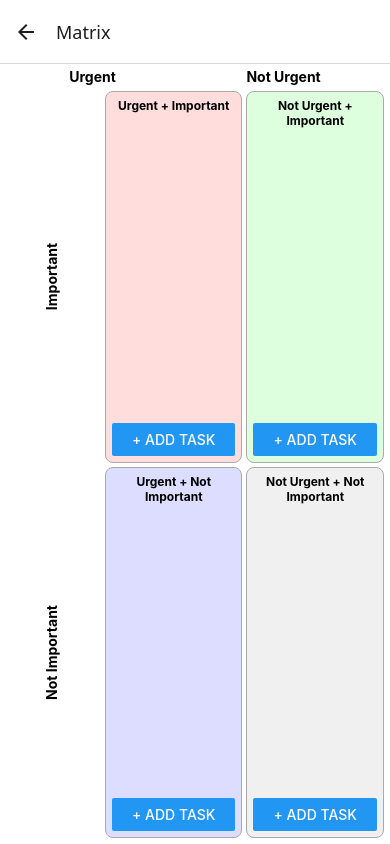
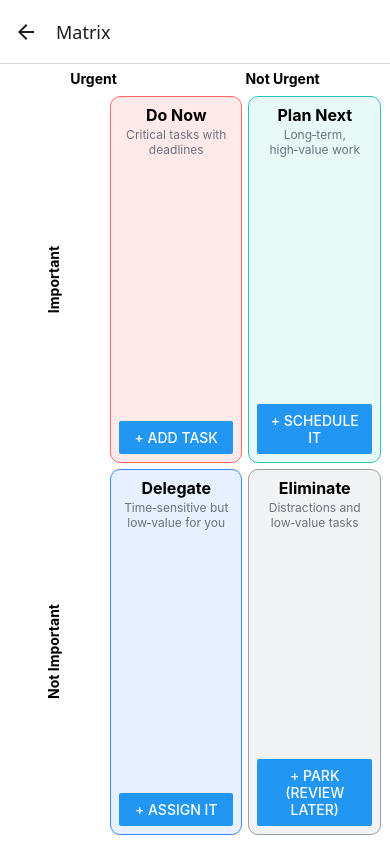
Before and after one commit to araltos/eisenhower_app, a React Native app: screen /Matrix in a window 390 px wide. Built offline with nearby package versions, Linux system fonts and the light colour scheme.

Commit message:
ui: clearer quadrant labels/colors + chore: add .env.example and tighten .gitignore

```diff
--- a/src/screens/MatrixScreen.tsx
+++ b/src/screens/MatrixScreen.tsx
@@ -11,10 +11,10 @@ import {
 
 export default function MatrixScreen() {
   const [tasks, setTasks] = useState({
-    urgentImportant: [] as string[],
-    notUrgentImportant: [] as string[],
-    urgentNotImportant: [] as string[],
-    notUrgentNotImportant: [] as string[],
+    urgentImportant: [] as string[],        // Q1 → Do Now
+    notUrgentImportant: [] as string[],     // Q2 → Plan Next
+    urgentNotImportant: [] as string[],     // Q3 → Delegate
+    notUrgentNotImportant: [] as string[],  // Q4 → Eliminate
   });
 
   const [newTask, setNewTask] = useState('');
@@ -27,7 +27,7 @@ export default function MatrixScreen() {
     if (!newTask || !activeQuadrant) return;
     setTasks(prev => ({
       ...prev,
-      [activeQuadrant]: [...prev[activeQuadrant], newTask],
+      [activeQuadrant]: [...prev[activeQuadrant], newTask.trim()],
     }));
     setNewTask('');
     setActiveQuadrant(null);
@@ -50,7 +50,7 @@ export default function MatrixScreen() {
     if (!editingTask) return;
     setTasks(prev => {
       const updated = [...prev[editingTask.quadrant]];
-      updated[editingTask.index] = editText;
+      updated[editingTask.index] = editText.trim();
       return { ...prev, [editingTask.quadrant]: updated };
     });
     setEditingTask(null);
@@ -59,7 +59,6 @@ export default function MatrixScreen() {
 
   const renderTask = (quadrant: keyof typeof tasks, item: string, index: number) => {
     const isEditing = editingTask?.quadrant === quadrant && editingTask.index === index;
-
     return (
       <View style={styles.taskRow}>
         {isEditing ? (
@@ -68,6 +67,7 @@ export default function MatrixScreen() {
               style={styles.input}
               value={editText}
               onChangeText={setEditText}
+              placeholder="Edit task..."
             />
             <Button title="Save" onPress={saveEdit} />
           </>
@@ -88,18 +88,46 @@ export default function MatrixScreen() {
     );
   };
 
-  const renderQuadrant = (
-    title: string,
-    key: keyof typeof tasks,
-    style: any
-  ) => (
-    <View style={[styles.cell, style]}>
-      <Text style={styles.cellTitle}>{title}</Text>
+  const quadrantMeta: Record<keyof typeof tasks, { title: string; subtitle: string; style: any; addLabel: string }> = {
+    urgentImportant: {
+      title: 'Do Now',
+      subtitle: 'Critical tasks with deadlines',
+      style: styles.q1,
+      addLabel: 'Add task',
+    },
+    notUrgentImportant: {
+      title: 'Plan Next',
+      subtitle: 'Long‑term, high‑value work',
+      style: styles.q2,
+      addLabel: 'Schedule it',
+    },
+    urgentNotImportant: {
+      title: 'Delegate',
+      subtitle: 'Time‑sensitive but low‑value for you',
+      style: styles.q3,
+      addLabel: 'Assign it',
+    },
+    notUrgentNotImportant: {
+      title: 'Eliminate',
+      subtitle: 'Distractions and low‑value tasks',
+      style: styles.q4,
+      addLabel: 'Park (review later)',
+    },
+  };
+
+  const renderQuadrant = (key: keyof typeof tasks) => {
+    const meta = quadrantMeta[key];
+    return (
+      <View style={[styles.cell, meta.style]}>
+        <Text style={styles.title}>{meta.title}</Text>
+        <Text style={styles.subtitle}>{meta.subtitle}</Text>
+
         <FlatList
           data={tasks[key]}
           keyExtractor={(item, index) => item + index}
           renderItem={({ item, index }) => renderTask(key, item, index)}
         />
+
         {activeQuadrant === key ? (
           <View style={styles.inputContainer}>
             <TextInput
@@ -111,10 +139,11 @@ export default function MatrixScreen() {
             <Button title="Save" onPress={addTask} />
           </View>
         ) : (
-        <Button title="+ Add Task" onPress={() => setActiveQuadrant(key)} />
+          <Button title={`+ ${meta.addLabel}`} onPress={() => setActiveQuadrant(key)} />
         )}
       </View>
     );
+  };
 
   return (
     <View style={styles.outerContainer}>
@@ -134,12 +163,12 @@ export default function MatrixScreen() {
         {/* The 2x2 Grid */}
         <View style={{ flex: 1 }}>
           <View style={styles.row}>
-            {renderQuadrant('Urgent + Important', 'urgentImportant', styles.urgentImportant)}
-            {renderQuadrant('Not Urgent + Important', 'notUrgentImportant', styles.notUrgentImportant)}
+            {renderQuadrant('urgentImportant')}
+            {renderQuadrant('notUrgentImportant')}
           </View>
           <View style={styles.row}>
-            {renderQuadrant('Urgent + Not Important', 'urgentNotImportant', styles.urgentNotImportant)}
-            {renderQuadrant('Not Urgent + Not Important', 'notUrgentNotImportant', styles.notUrgentNotImportant)}
+            {renderQuadrant('urgentNotImportant')}
+            {renderQuadrant('notUrgentNotImportant')}
           </View>
         </View>
       </View>
@@ -148,62 +177,62 @@ export default function MatrixScreen() {
 }
 
 const styles = StyleSheet.create({
-  outerContainer: { flex: 1, backgroundColor: '#fff', padding: 4 },
+  outerContainer: { flex: 1, backgroundColor: '#fff', padding: 6 },
   container: { flex: 1, flexDirection: 'row' },
   row: { flex: 1, flexDirection: 'row' },
 
   cell: {
     flex: 1,
     borderWidth: 1,
-    borderColor: '#aaa',
-    padding: 6,
-    margin: 2,
-    borderRadius: 8,
+    borderColor: '#d1d5db',
+    padding: 8,
+    margin: 3,
+    borderRadius: 10,
     backgroundColor: '#fafafa',
   },
-  cellTitle: {
-    fontSize: 12,
-    fontWeight: 'bold',
-    marginBottom: 6,
-    textAlign: 'center',
-  },
+
+  // Titles and subtitles (clear hierarchy)
+  title: { fontSize: 16, fontWeight: '700', textAlign: 'center', marginBottom: 2 },
+  subtitle: { fontSize: 12, color: '#6b7280', textAlign: 'center', marginBottom: 8 },
+
+  // Task row and controls
   taskRow: {
     flexDirection: 'row',
     alignItems: 'center',
     justifyContent: 'space-between',
     marginVertical: 2,
   },
-  task: { fontSize: 12, flex: 1 },
+  task: { fontSize: 13, flex: 1 },
   actions: { flexDirection: 'row', marginLeft: 6 },
-  edit: { marginHorizontal: 4, fontSize: 14 },
-  delete: { marginHorizontal: 4, fontSize: 14, color: 'red' },
+  edit: { marginHorizontal: 6, fontSize: 14 },
+  delete: { marginHorizontal: 6, fontSize: 14, color: 'red' },
 
-  inputContainer: { flexDirection: 'row', alignItems: 'center', marginTop: 4, gap: 4 },
+  inputContainer: { flexDirection: 'row', alignItems: 'center', marginTop: 6, gap: 6 },
   input: {
     borderWidth: 1,
-    borderColor: '#ccc',
+    borderColor: '#cbd5e1',
     flex: 1,
-    padding: 4,
-    fontSize: 12,
-    borderRadius: 4,
+    padding: 6,
+    fontSize: 13,
+    borderRadius: 6,
     backgroundColor: '#fff',
   },
 
-  // Quadrant colors
-  urgentImportant: { backgroundColor: '#ffdddd' },
-  notUrgentImportant: { backgroundColor: '#ddffdd' },
-  urgentNotImportant: { backgroundColor: '#ddddff' },
-  notUrgentNotImportant: { backgroundColor: '#f0f0f0' },
+  // Psychology-backed colors (bg = light; border = strong accent)
+  q1: { backgroundColor: '#FFE9E9', borderColor: '#FF6B6B' }, // Do Now (red/orange urgency)
+  q2: { backgroundColor: '#E7FAF7', borderColor: '#2EC4B6' }, // Plan Next (calm green/teal)
+  q3: { backgroundColor: '#E7F0FF', borderColor: '#3A86FF' }, // Delegate (trust blue)
+  q4: { backgroundColor: '#F2F3F5', borderColor: '#9AA0A6' }, // Eliminate (neutral gray)
 
   // Axis labels
   topLabels: {
     flexDirection: 'row',
     justifyContent: 'space-around',
-    paddingBottom: 4,
+    paddingBottom: 6,
   },
   sideLabels: {
     justifyContent: 'space-around',
-    paddingRight: 4,
+    paddingRight: 6,
   },
   axisLabel: { fontWeight: 'bold', fontSize: 14 },
   axisLabelVertical: {
```
Also changed, not shown: 2 other files (tests, documents, lock files or other folders). Lines whose indentation alone changed are shown as unchanged.
